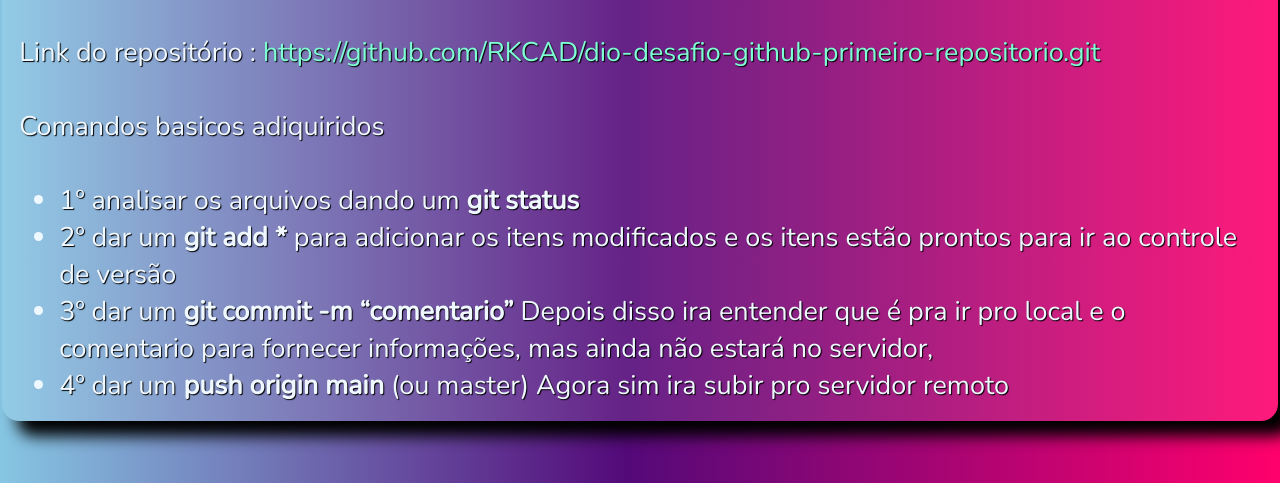
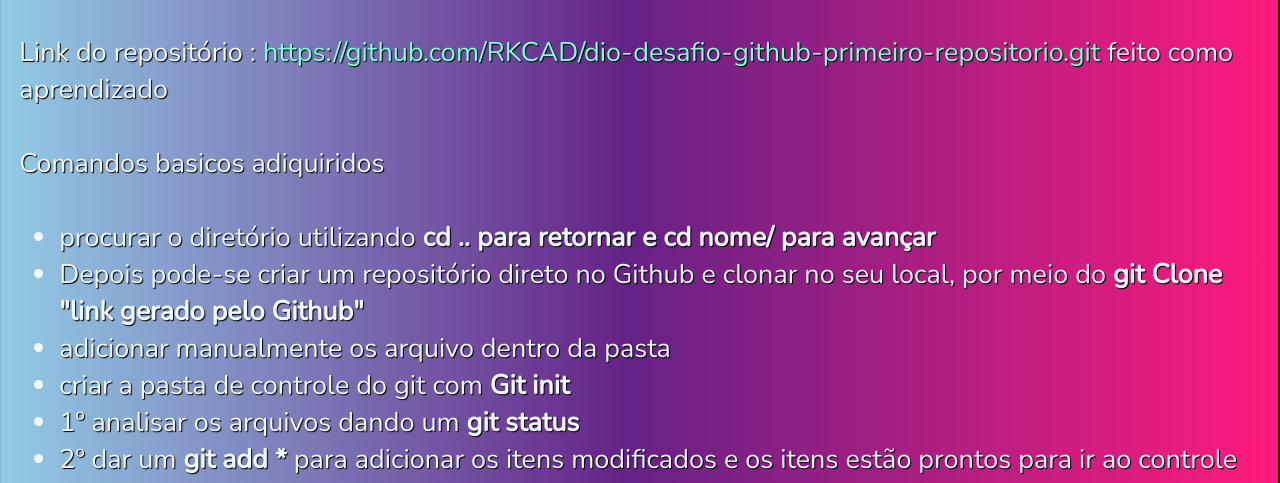
Before and after one commit to RKCAD/Primeiro-Projeto-DIO, a plain HTML site: page index.html in a window 1280 px wide. Shown: the part 251-734 px from the top of the page. Drawn offline with nearby package versions, Linux system fonts and the light colour scheme.

Commit message:
Update index.html

```diff
--- a/index.html
+++ b/index.html
@@ -21,16 +21,20 @@
      <p>Primeiro-Projeto-DIO </p>   <br>
 
 
-<p> Link do repositório : <a href="https://github.com/RKCAD/dio-desafio-github-primeiro-repositorio.git" target="_blank"> https://github.com/RKCAD/dio-desafio-github-primeiro-repositorio.git</a></p><br>
+<p> Link do repositório : <a href="https://github.com/RKCAD/dio-desafio-github-primeiro-repositorio.git" target="_blank"> https://github.com/RKCAD/dio-desafio-github-primeiro-repositorio.git</a> feito como aprendizado</p><br>
 
 <p> Comandos basicos adiquiridos </p><br>
 <ul>
-<li> 1º analisar os arquivos dando um <strong>git status </strong></li>
+    <li>procurar o diretório utilizando <strong> cd .. para retornar e cd nome/ para avançar</strong> </li>
+    <li> Depois pode-se criar um repositório direto no Github e clonar no seu local, por meio do <strong> git Clone "link gerado pelo Github"</strong></li>
+<li> adicionar manualmente os arquivo dentro da pasta</li>
+<li> criar a pasta de controle do git com <strong> Git init </strong> </li>
+    <li> 1º analisar os arquivos dando um <strong>git status </strong></li>
 <li> 2º dar um <strong>git add *</strong>  para adicionar os itens modificados e
 os itens estão prontos para ir ao controle de versão</li>
 <li> 3º dar um <strong>git commit -m “comentario” </strong>
 Depois disso ira entender que é pra ir pro local e o comentario para fornecer informações, mas ainda não estará no servidor, </li>
-<li> 4º dar um <strong>push origin main</strong> (ou master)
+<li> 4º dar um <strong>push origin main</strong>
 Agora sim ira subir pro servidor remoto </li>
 </ul>
 </div>
```
